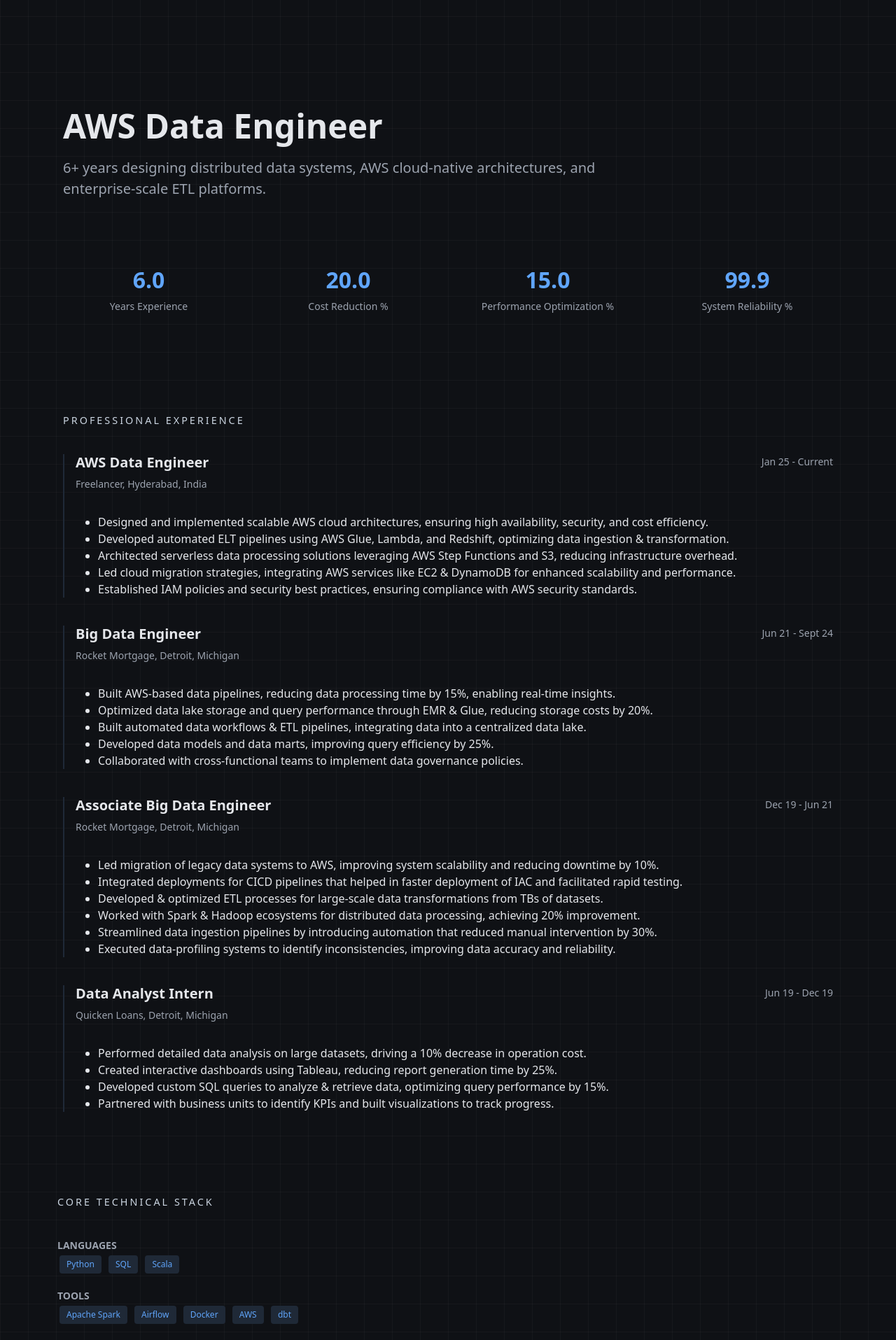
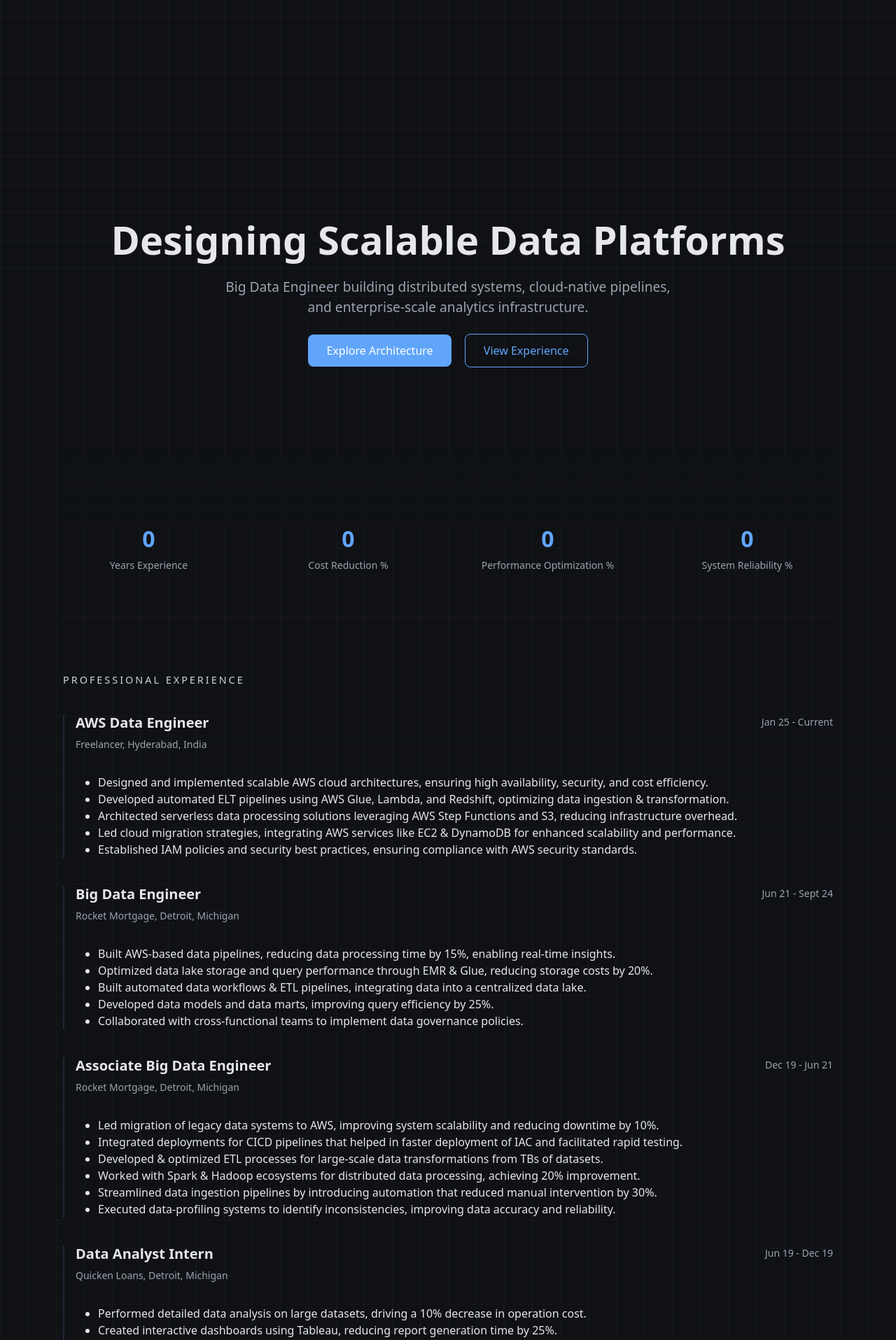
Before and after one commit to shradhadubey/shradha-dubey-portfolio, a Flask app: page / in a window 1280 px wide. Shown: the part 57-1972 px from the top of the page at 70% size. Run offline with Flask 3, Linux system fonts and the light colour scheme.

Commit message:
adding hero section

```diff
--- a/static/css/styles.css
+++ b/static/css/styles.css
@@ -37,6 +37,96 @@
     color: #9ca3af !important;
 }
 
+/* =========================
+   HERO SECTION
+========================= */
+
+.hero-section {
+    height: 85vh;
+    display: flex;
+    align-items: center;
+    justify-content: center;
+    text-align: center;
+    padding: 0 20px;
+}
+
+.hero-title {
+    font-size: 3.5rem;
+    font-weight: 700;
+    line-height: 1.2;
+    animation: fadeSlideUp 0.8s ease forwards;
+}
+
+.hero-subtitle {
+    margin-top: 20px;
+    font-size: 1.2rem;
+    max-width: 650px;
+    margin-left: auto;
+    margin-right: auto;
+    color: #9ca3af;
+    animation: fadeSlideUp 1s ease forwards;
+}
+
+.hero-buttons {
+    margin-top: 35px;
+    animation: fadeSlideUp 1.2s ease forwards;
+}
+
+.hero-section::after {
+    content: "";
+    position: absolute;
+    bottom: 0;
+    left: 0;
+    width: 100%;
+    height: 120px;
+    background: linear-gradient(to bottom, transparent, #0f1115);
+}
+
+.hero-section {
+    position: relative;
+}
+
+.btn-primary {
+    background: #60a5fa;
+    padding: 12px 26px;
+    border-radius: 8px;
+    text-decoration: none;
+    color: white;
+    margin-right: 15px;
+    transition: all 0.25s ease;
+}
+
+.btn-primary:hover {
+    transform: translateY(-3px);
+    box-shadow: 0 10px 20px rgba(96,165,250,0.4);
+}
+
+.btn-secondary {
+    border: 1px solid #60a5fa;
+    padding: 12px 26px;
+    border-radius: 8px;
+    text-decoration: none;
+    color: #60a5fa;
+    transition: all 0.25s ease;
+}
+
+.btn-secondary:hover {
+    background: #60a5fa;
+    color: white;
+}
+
+/* Smooth entrance animation */
+@keyframes fadeSlideUp {
+    from {
+        opacity: 0;
+        transform: translateY(30px);
+    }
+    to {
+        opacity: 1;
+        transform: translateY(0);
+    }
+}
+
 /* Section Titles */
 .section-title {
     text-transform: uppercase;
@@ -44,6 +134,18 @@
     letter-spacing: 2px;
     margin-bottom: 2rem;
     color: #cbd5e1;
+}
+
+.content-section {
+    padding: 120px 0;
+    max-width: 1100px;
+    margin: auto;
+    transition: all 0.4s ease;
+}
+
+/* Soft divider */
+.content-section:not(:first-child) {
+    border-top: 1px solid rgba(255,255,255,0.05);
 }
 
 /* Experience Block */
@@ -122,6 +224,16 @@
 }
 
 .fade-in.visible {
+    opacity: 1;
+    transform: translateY(0);
+}
+.section-animate {
+    opacity: 0;
+    transform: translateY(40px);
+    transition: opacity 0.8s ease, transform 0.8s ease;
+}
+
+.section-animate.visible {
     opacity: 1;
     transform: translateY(0);
 }
--- a/static/js/main.js
+++ b/static/js/main.js
@@ -21,14 +21,21 @@
 });
 
 // ===========================
-// FADE IN ON SCROLL
+// SECTION FADE ON SCROLL
 // ===========================
+const sections = document.querySelectorAll(".content-section");
+
 const observer = new IntersectionObserver(entries => {
     entries.forEach(entry => {
         if (entry.isIntersecting) {
-            entry.target.classList.add('visible');
+            entry.target.classList.add("visible");
         }
     });
+}, { threshold: 0.1 });
+
+sections.forEach(section => {
+    section.classList.add("section-animate");
+    observer.observe(section);
 });
 
 document.querySelectorAll('section').forEach(section => {
--- a/templates/index.html
+++ b/templates/index.html
@@ -2,12 +2,24 @@
 
 {% block content %}
 
-<section class="content-section">
-    <h1 class="display-5 fw-bold">{{ profile.role }}</h1>
-    <p class="lead text-muted mt-3" style="max-width: 800px;">
-        6+ years designing distributed data systems, AWS cloud-native architectures,
-        and enterprise-scale ETL platforms.
-    </p>
+<section class="hero-section">
+
+    <div class="hero-content">
+        <h1 class="hero-title">
+            Designing Scalable Data Platforms
+        </h1>
+
+        <p class="hero-subtitle">
+            Big Data Engineer building distributed systems,
+            cloud-native pipelines, and enterprise-scale analytics infrastructure.
+        </p>
+
+        <div class="hero-buttons">
+            <a href="#architecture" class="btn-primary">Explore Architecture</a>
+            <a href="#experience" class="btn-secondary">View Experience</a>
+        </div>
+    </div>
+
 </section>
 
 <section class="row text-center mb-5">
```
